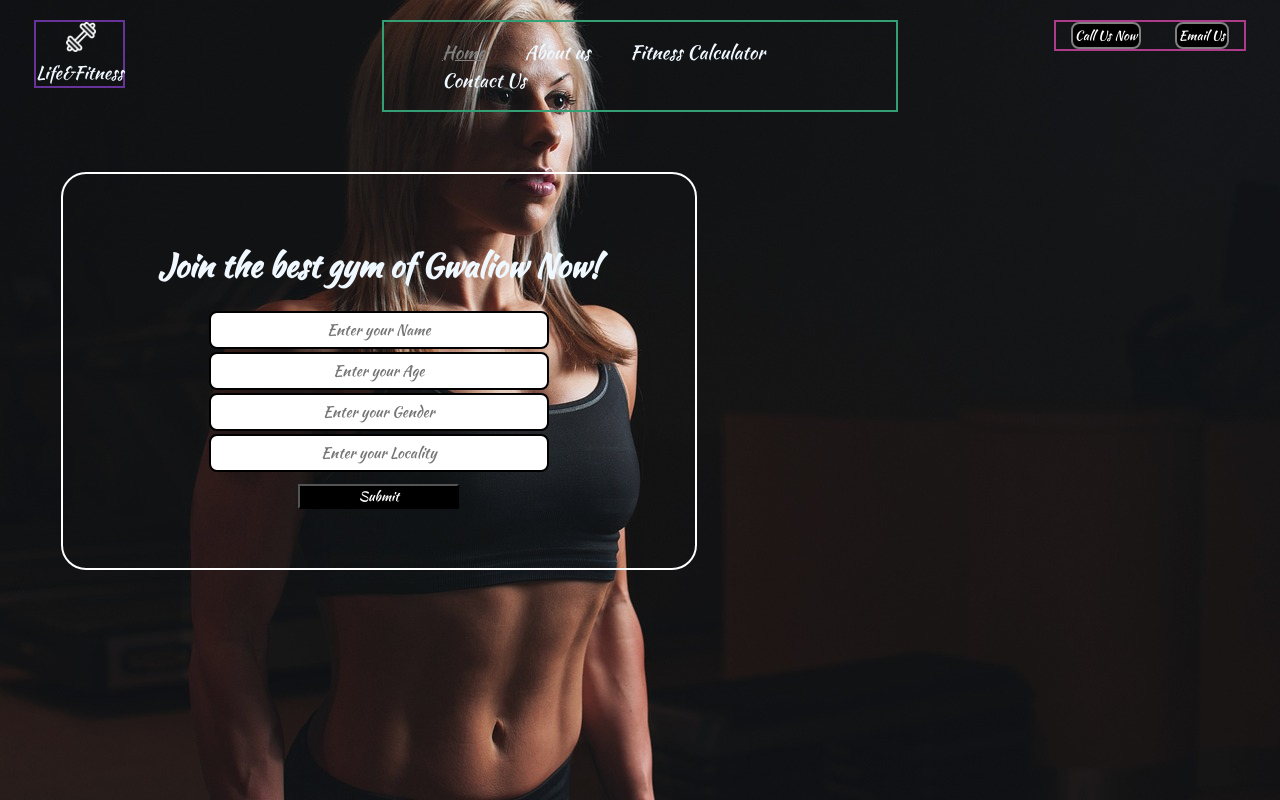
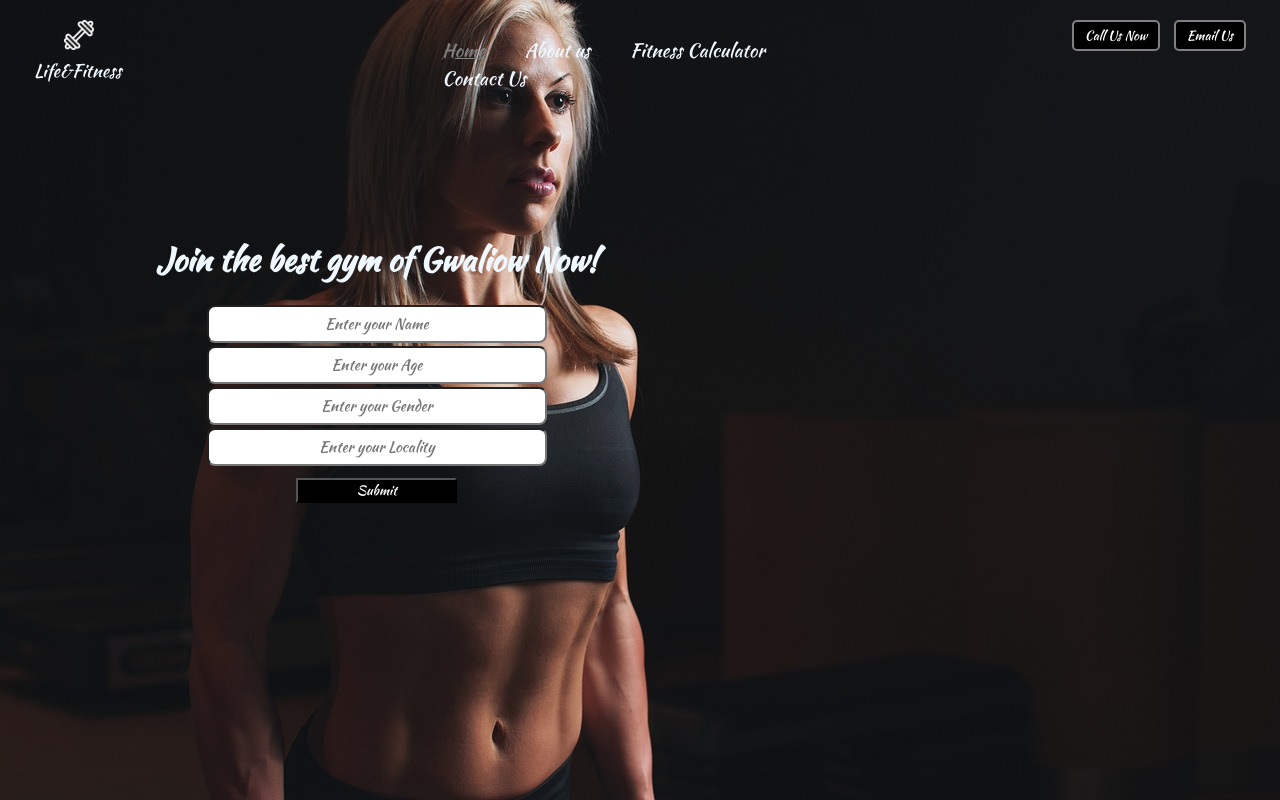
Before and after one commit to Zoro46/gym-website, a plain HTML site: page index.html in a window 1280 px wide. Drawn offline with Linux system fonts and the light colour scheme.

Commit message:
Update style.css

```diff
--- a/css/style.css
+++ b/css/style.css
@@ -1,4 +1,5 @@
 /* CSS Reset */
+
 body{
     color: aliceblue;
     margin: 0px;
@@ -10,7 +11,6 @@ body{
     position:absolute;
     top: 20px;
     left: 34px;
-    border: 2px solid rebeccapurple;
     font-size: 18px;
 }
 .left img{
@@ -22,7 +22,6 @@ body{
     display: block;
     width: 40%;
     margin: 20px auto;
-    border: 2px solid rgb(52, 158, 117);
 }
 .navbar{
     display: inline-block;
@@ -45,24 +44,23 @@ body{
     top: 20px;
     right: 34px;
     display: inline-block;
-    border: 2px solid rgb(172, 60, 138);
 }
 .btn{
     font-family: 'Kaushan Script', cursive;
-    margin: 0px 15px;
+    /* margin: 0px 15px; */
+    margin-left: 10px;
     background-color: black;
     color: white;
-    padding: 2px;
+    padding: 4px 11px;
     border: 2px solid gray;
-    border-radius: 8px;
     font-size: 13px;
     cursor: pointer;
+    border-radius: 5px;
 }
 .btn:hover{
     color: rgb(116, 141, 168);
 }
 .container{
-    border: 2px solid white;
     border-radius: 25px;
     margin: 60px 61px;
     padding: 47px;
@@ -77,7 +75,6 @@ body{
     text-align: center;
     width: 324px;
     padding: 6px;
-    border: 2px solid black;
     border-radius: 8px;
     margin: 3px auto;
     font-size: 15px;
```
